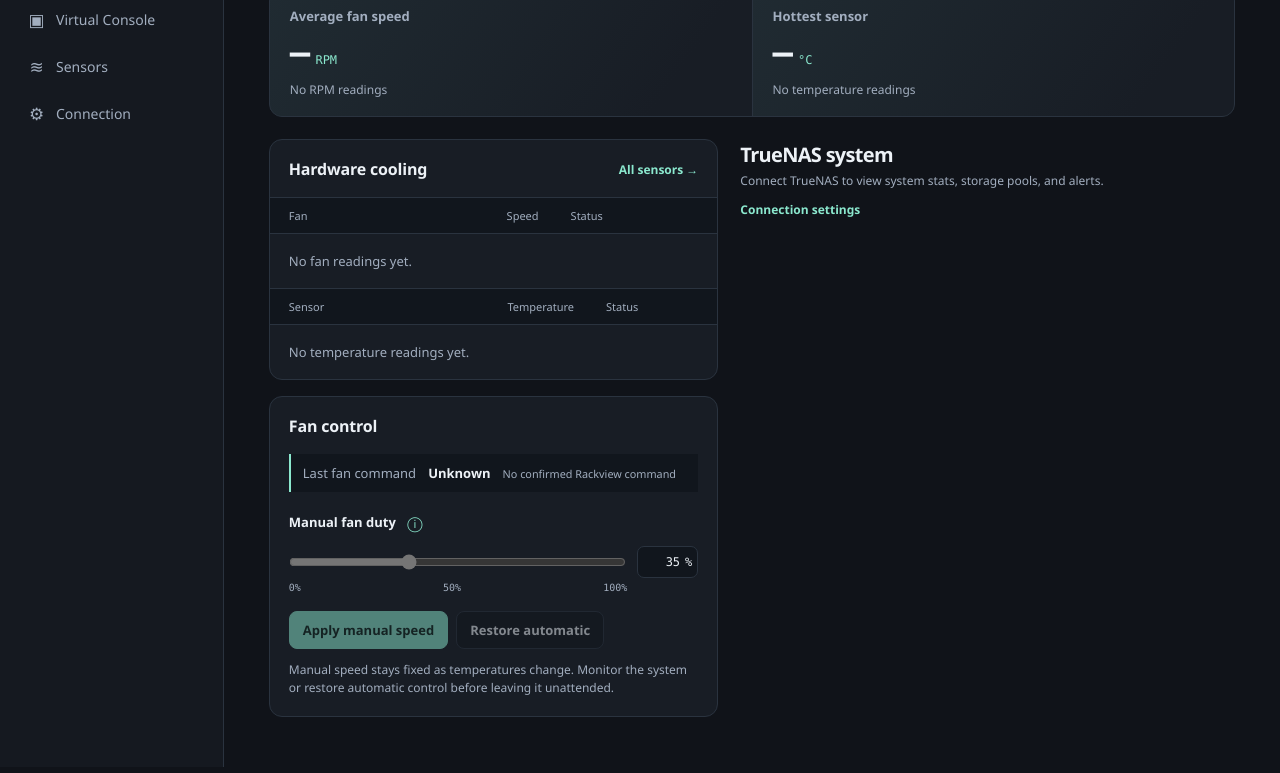
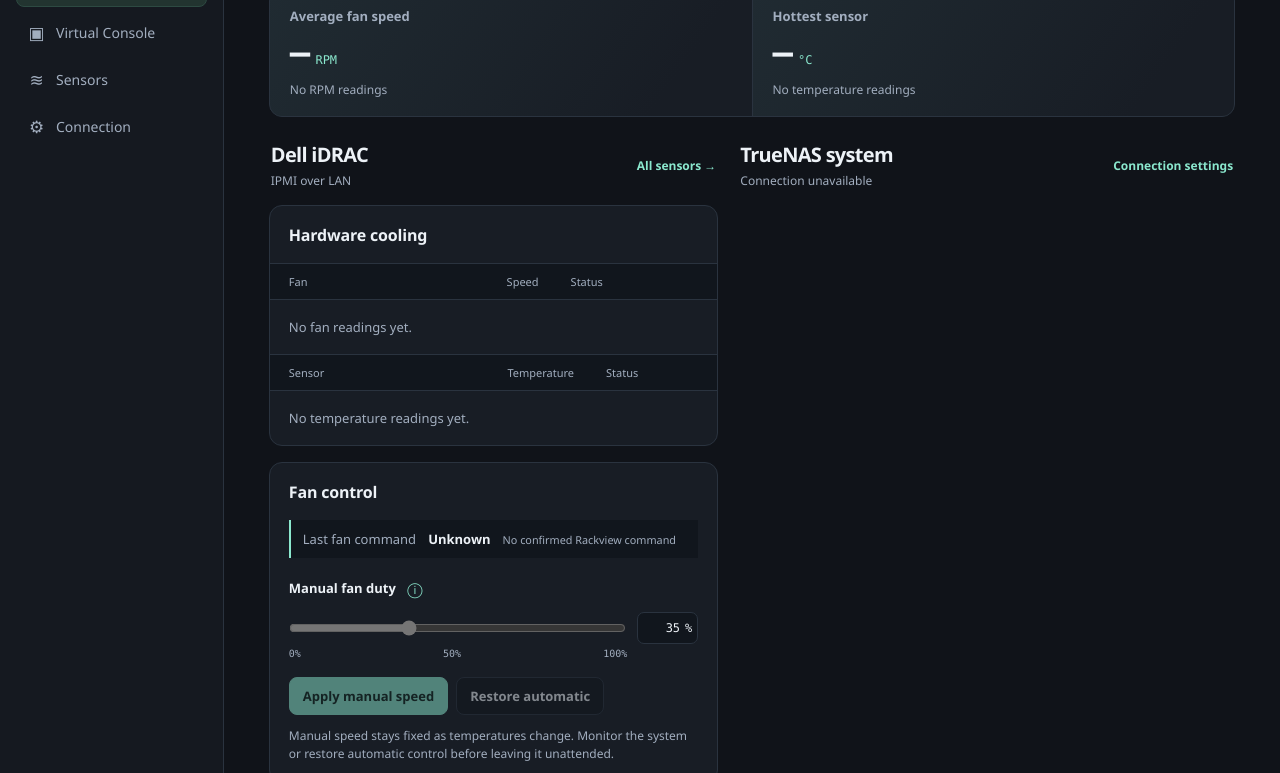
Before and after one commit to GalacticaActual75/Rackview, a plain HTML site: page app/web/index.html in a window 1280 px wide. Shown: the part 235-1008 px from the top of the page. Drawn offline with Linux system fonts and the light colour scheme; no server answers.

Commit message:
Show connection loading state and group cooling under Dell iDRAC

```diff
--- a/app/web/app.js
+++ b/app/web/app.js
@@ -241,6 +241,10 @@ function refresh() {
       renderTelemetry();
       updateControls();
     } catch (error) {
+      if (!state) {
+        $('target-address').textContent = 'Connection unavailable';
+        $('nas-status').textContent = 'Connection unavailable';
+      }
       $('status-dot').dataset.state = $('connection-dot').dataset.state = 'offline';
       $('status-text').textContent = 'Dashboard unreachable';
       display('app-error', `Could not refresh Rackview. ${error.message}`, 'error');
--- a/app/web/index.html
+++ b/app/web/index.html
@@ -17,7 +17,7 @@
       </a>
       <div class="target">
         <span class="dot" id="connection-dot"></span>
-        <div><strong>Dell iDRAC</strong><span id="target-address">Setup required</span></div>
+        <div><strong>Dell iDRAC</strong><span id="target-address">Loading…</span></div>
       </div>
       <nav aria-label="Dashboard">
         <a href="#overview" data-page="overview"><span class="nav-icon" aria-hidden="true">◫</span> Overview</a>
@@ -46,14 +46,15 @@
             <article class="metric" id="nas-memory-card" hidden><h2>Available memory</h2><div class="metric-value"><strong id="nas-memory">—</strong><span id="nas-memory-unit"></span></div><p id="nas-memory-total"></p></article>
           </div>
           <div class="overview-grid">
-            <div class="overview-column">
+            <section class="overview-column" aria-labelledby="idrac-heading">
+              <div class="source-heading"><div><h2 id="idrac-heading">Dell iDRAC</h2><p>IPMI over LAN</p></div><a class="text-link" href="#sensors">All sensors →</a></div>
               <section class="card telemetry">
-                <div class="card-header"><h2>Hardware cooling</h2><a class="text-link" href="#sensors">All sensors →</a></div>
+                <div class="card-header"><h3>Hardware cooling</h3></div>
                 <div class="table-scroll"><table aria-label="Fan speeds"><thead><tr><th scope="col">Fan</th><th scope="col" class="reading">Speed</th><th scope="col">Status</th></tr></thead><tbody id="fans-body"></tbody></table></div>
                 <div class="table-scroll"><table aria-label="Temperature sensors"><thead><tr><th scope="col">Sensor</th><th scope="col" class="reading">Temperature</th><th scope="col">Status</th></tr></thead><tbody id="temps-body"></tbody></table></div>
               </section>
               <section class="card controls">
-                <div class="card-header"><h2>Fan control</h2></div>
+                <div class="card-header"><h3>Fan control</h3></div>
                 <div class="command-record"><span>Last fan command</span><strong id="last-mode">Unknown</strong><small id="mode-summary">No command sent by Rackview</small></div>
               <form id="fan-form">
                 <div class="field-title"><label for="speed-range">Manual fan duty</label><button type="button" class="help-trigger" popovertarget="fan-duty-help" aria-label="How manual fan control works" title="How manual fan control works">ⓘ</button></div>
@@ -68,9 +69,9 @@
                 <p id="command-result" class="result" role="status" hidden></p>
               </form>
               </section>
-            </div>
+            </section>
             <section class="overview-column" aria-labelledby="nas-heading">
-              <div class="nas-heading"><div><h2 id="nas-heading">TrueNAS system</h2><p id="nas-status">Connect TrueNAS to view system stats, storage pools, and alerts.</p></div><a href="#connection" class="text-link">Connection settings</a></div>
+              <div class="source-heading"><div><h2 id="nas-heading">TrueNAS system</h2><p id="nas-status">Loading TrueNAS connection…</p></div><a href="#connection" class="text-link">Connection settings</a></div>
               <div class="overview-column" id="nas-data" hidden>
                 <section class="card">
                   <div class="card-header"><h3>Storage pools</h3></div>
--- a/app/web/style.css
+++ b/app/web/style.css
@@ -48,7 +48,7 @@ nav a[aria-current='page'] { color: var(--accent); background: #223430; border-c
 .page-header { margin-bottom: 24px; }
 h1 { font-size: clamp(26px, 3.3vw, 37px); line-height: 1.2; font-weight: 710; letter-spacing: -.04em; }
 .page-header p { margin-top: 7px; color: var(--muted); font-size: 14px; }
-.overview-heading, .nas-heading { display: flex; align-items: center; justify-content: space-between; flex-wrap: wrap; gap: 12px; }
+.overview-heading, .source-heading { display: flex; align-items: center; justify-content: space-between; flex-wrap: wrap; gap: 12px; }
 .summary { display: grid; grid-template-columns: repeat(auto-fit, minmax(min(165px, 100%), 1fr)); gap: 1px; margin-bottom: 22px; background: var(--border); border: 1px solid var(--border); border-radius: 13px; overflow: hidden; }
 .card { min-width: 0; background: var(--surface); border: 1px solid var(--border); border-radius: 13px; overflow: hidden; }
 .metric { padding: 18px 20px; background: linear-gradient(125deg, #202b32, var(--surface) 82%); }
@@ -59,9 +59,9 @@ h1 { font-size: clamp(26px, 3.3vw, 37px); line-height: 1.2; font-weight: 710; le
 .metric p { font-size: 12px; color: var(--muted); overflow-wrap: anywhere; }
 .overview-grid { display: grid; grid-template-columns: minmax(0, .95fr) minmax(0, 1.05fr); align-items: start; gap: 20px; }
 .overview-column { display: grid; min-width: 0; align-content: start; gap: 16px; }
-.nas-heading { padding: 2px 2px 0; }
-.nas-heading h2 { margin: 0; font-size: 20px; letter-spacing: -.035em; }
-.nas-heading p { color: var(--muted); font-size: 12px; margin-top: 4px; overflow-wrap: anywhere; }
+.source-heading { padding: 2px 2px 0; }
+.source-heading h2 { margin: 0; font-size: 20px; letter-spacing: -.035em; }
+.source-heading p { color: var(--muted); font-size: 12px; margin-top: 4px; overflow-wrap: anywhere; }
 #overview progress { display: block; height: 5px; width: 100%; border: 0; border-radius: 8px; overflow: hidden; background: #303e46; color: var(--accent); appearance: none; }
 #overview progress::-webkit-progress-bar { background: #303e46; }
 #overview progress::-webkit-progress-value { background: var(--accent); border-radius: 8px; }
```
